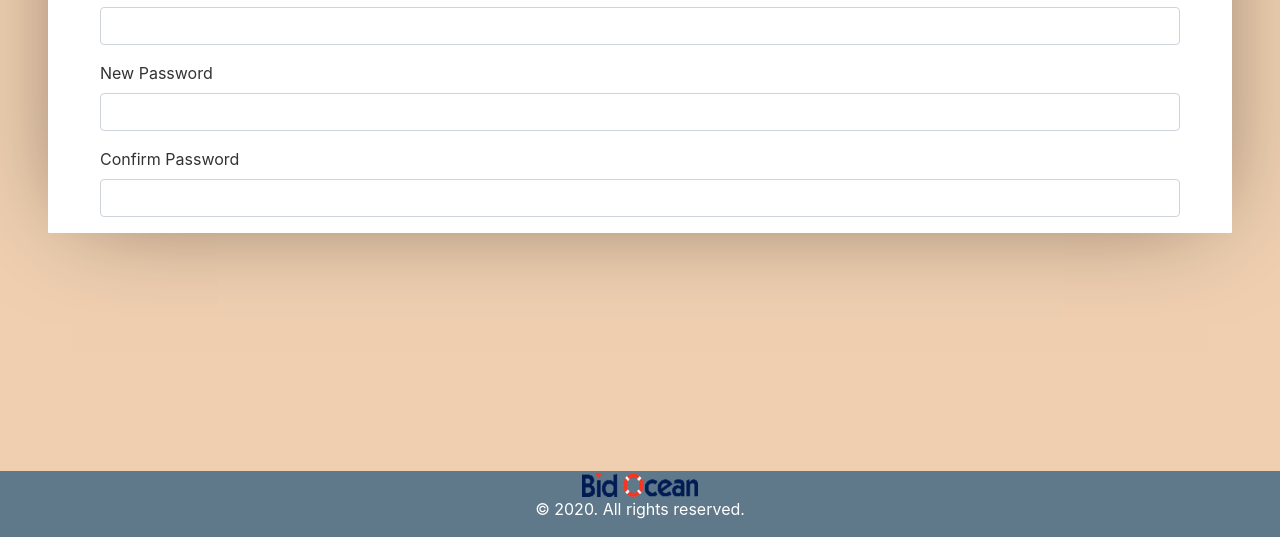
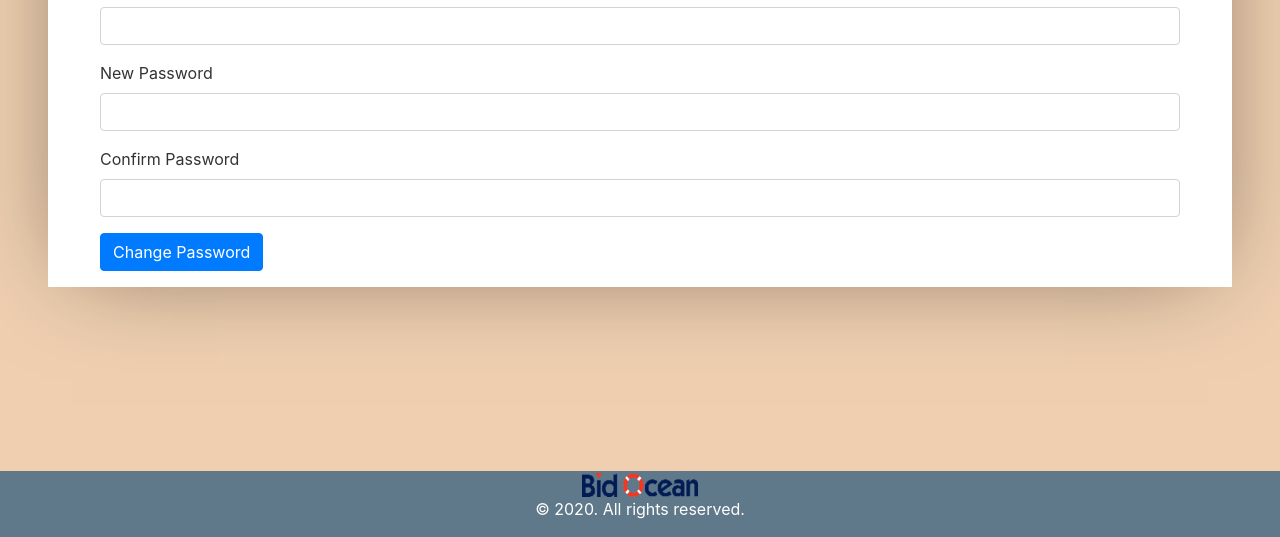
Before and after one commit to diwash29/BidOcean-Invoice-, a Django app: template user_invoice/templates/user_invoice/change_password.html in a window 1280 px wide. Shown: the part 263-800 px from the top of the page. Run offline with Django 3.2, Linux system fonts and the light colour scheme; the template is opened without the code that fills it: most values are stand-ins (such as "Sample title", 1, 10 or a date in 2020); parts of the project's set-up code (start-up, migrations or seed data) failed here and were passed over; some libraries are stand-ins or nearby versions.

Commit message:
passwordchange for every user

```diff
--- a/user_invoice/templates/user_invoice/base.html
+++ b/user_invoice/templates/user_invoice/base.html
@@ -77,6 +77,7 @@
             <div class="navbar-nav">
               {% if user.is_authenticated %}
                 <a class="nav-item nav-link" href="{% url 'logout' %}">Logout</a>
+                <a class="nav-item nav-link" href="{% url 'change_password' %}" >Change Password</a>
 
               {% else %}
                 <a class="nav-item nav-link" href="{% url 'login' %}">Login</a>
--- a/user_invoice/templates/user_invoice/change_password.html
+++ b/user_invoice/templates/user_invoice/change_password.html
@@ -128,10 +128,11 @@ tr:hover .cut { opacity: 1; }
 		<table  width="100%">
 			<tr>
 				<div class="form-group"><legend class="border-bottom mb-4" style="color: rgb(15, 9, 105);text-align: center;"><b>Change Password</b> </legend></div>
-
+                <form method="POST">
+                  {% csrf_token %}
                 <div class="form-group">
                     <label>Old Password</label>
-                    <input type="password" name="old_password" autocomplete="password" class="form-control"  id="password" required>
+                    <input type="password" name="old_password" autocomplete="password" class="form-control"  id="old_password" required>
 
                 </div>
 
@@ -145,6 +146,12 @@ tr:hover .cut { opacity: 1; }
                     <input type="password" name="new-password"  class="form-control" id="confirm_password" required>
 
                 </div>
+                <div class="form-group">
+
+                    <input type="submit" class="btn btn-primary" value="Change Password">
+
+                </div>
+                </form>
 
 				<style>
 					.btn-12{
@@ -251,6 +258,23 @@ background: linear-gradient(0deg, rgba(0,172,238,1) 0%, rgba(2,126,251,1) 100%);
 </style>
 
 
+<script>
+  var password = document.getElementById("password")
+  , confirm_password = document.getElementById("confirm_password");
+
+function validatePassword(){
+  if(password.value != confirm_password.value) {
+    confirm_password.setCustomValidity("Passwords Don't Match");
+  } else {
+    confirm_password.setCustomValidity('');
+  }
+}
+
+password.onchange = validatePassword;
+confirm_password.onkeyup = validatePassword;
+
+
+</script>
 
 
 
```
Also changed, not shown: user_invoice/views.py (+9 -6 lines), db.sqlite3.
